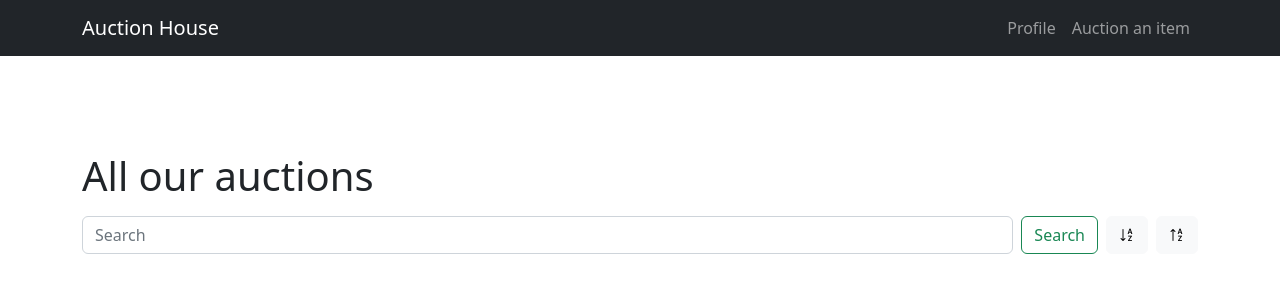
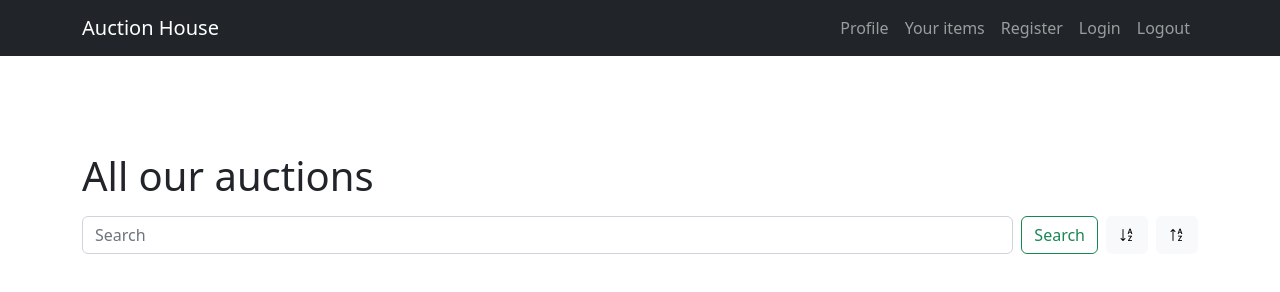
Before and after one commit to EM-90/Semester-Project-2-AuctionHouse, a website: page public/index.html in a window 1280 px wide. Drawn offline with nearby package versions, Linux system fonts and the light colour scheme.

Commit message:
Added all the links for the SPA

```diff
--- a/public/index.html
+++ b/public/index.html
@@ -37,7 +37,16 @@
               <a class="nav-link" href="#">Profile</a>
             </li>
             <li class="nav-item">
-              <a class="nav-link" href="#">Auction an item</a>
+              <a class="nav-link" href="#">Your items</a>
+            </li>
+            <li class="nav-item">
+              <a class="nav-link" href="#">Register</a>
+            </li>
+            <li class="nav-item">
+              <a class="nav-link" href="#">Login</a>
+            </li>
+            <li class="nav-item">
+              <a class="nav-link" href="#">Logout</a>
             </li>
           </ul>
         </div>
```
